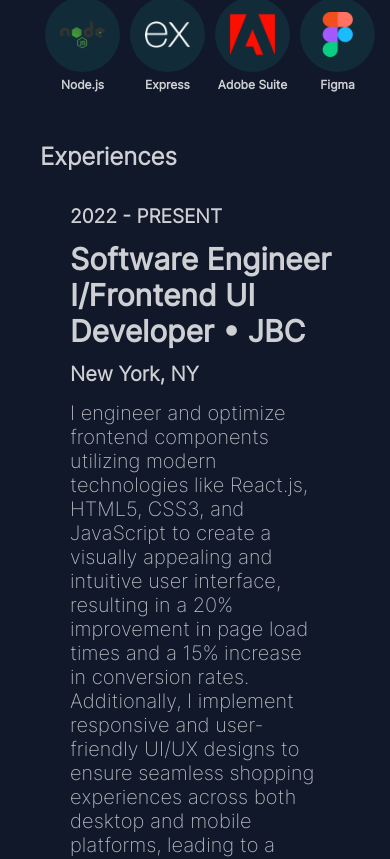
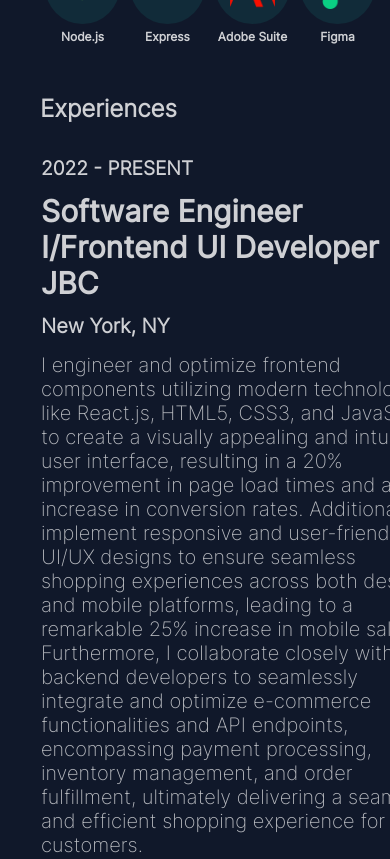
Before and after one commit to ndoelger/portfolio-v1, a React (Create React App) app: page / in a window 390 px wide. Shown: the part 840-1699 px from the top of the page. Built offline with nearby package versions, Linux system fonts and the light colour scheme.

Commit message:
mobile optimization

```diff
--- a/src/App.css
+++ b/src/App.css
@@ -195,9 +195,20 @@ body {
     opacity: 0;
     position: absolute;
     top: -50px;
-
-    .experienc-container {
-      width: 100%;
-    }
+  }
+  .experience-container {
+    width: 100%;
   }
 }
+
+@media (max-width: 400px) {
+  .content-container {
+    width: 28rem;
+  }
+  .left-side p {
+    width: 20em;
+  }
+  html {
+    width: 100%;
+  }
+}
--- a/src/components/Experience/Experience.css
+++ b/src/components/Experience/Experience.css
@@ -69,6 +69,18 @@
   transition: 0.4s cubic-bezier(0.25, 0.46, 0.45, 0.94);
 }
 
+@media (max-width: 400px) {
+  .experience {
+   padding-left: 1px;
+   width: 390px;
+  }
+  .experience:hover {
+      -webkit-box-shadow: none; /* or any other value to override the shadow */
+      box-shadow: none; /* or any other value to override the shadow */
+      background-color: rgba(255, 255, 255, 0);
+  }
+ }
+
 .view-resume:hover {
   color: #55d5a8;
 }
--- a/src/components/Projects/Projects.css
+++ b/src/components/Projects/Projects.css
@@ -122,3 +122,17 @@
 a{
   padding-top: 10px;
 }
+
+@media (max-width: 400px) {
+  .project{
+    padding-left: 1px;
+  }
+  .project-container img{
+    width: 22em;
+  }
+  .project:hover {
+    -webkit-box-shadow: none; /* or any other value to override the shadow */
+    box-shadow: none; /* or any other value to override the shadow */
+    background-color: rgba(255, 255, 255, 0);
+}
+}
```
